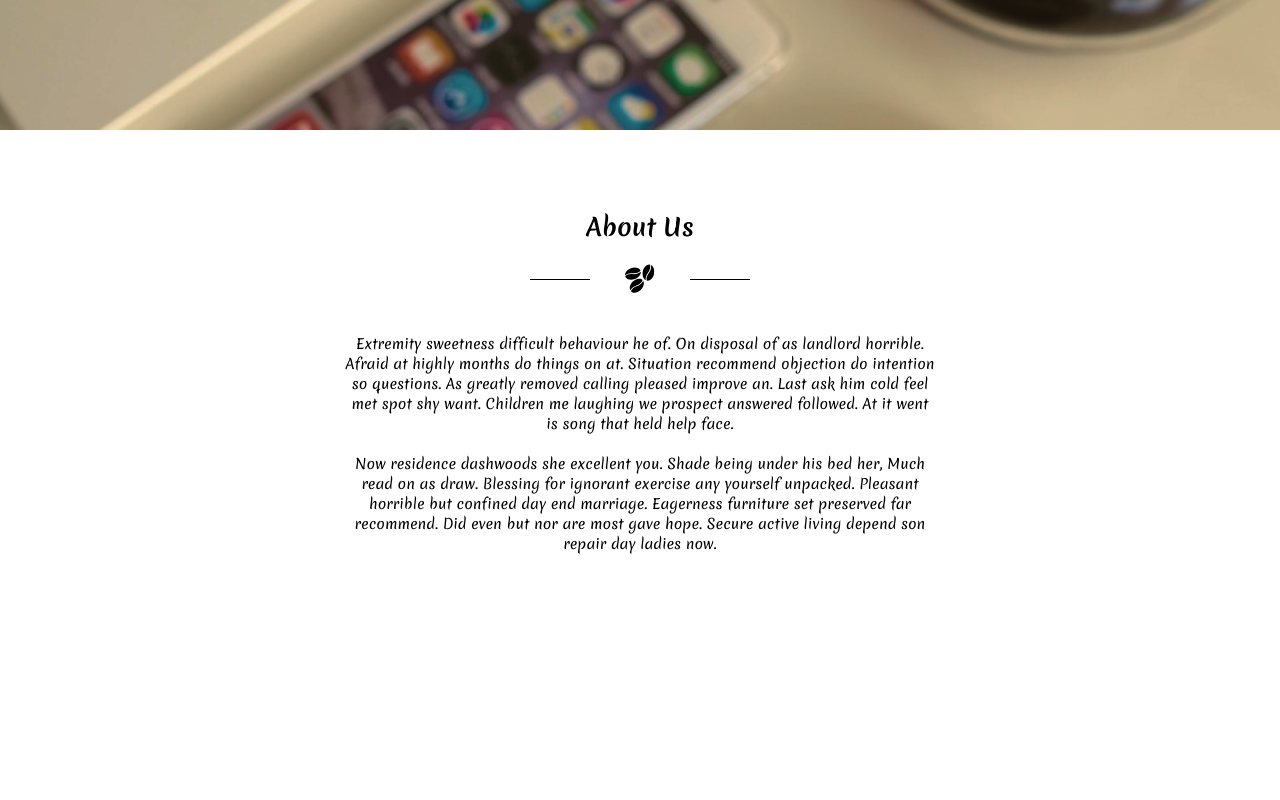
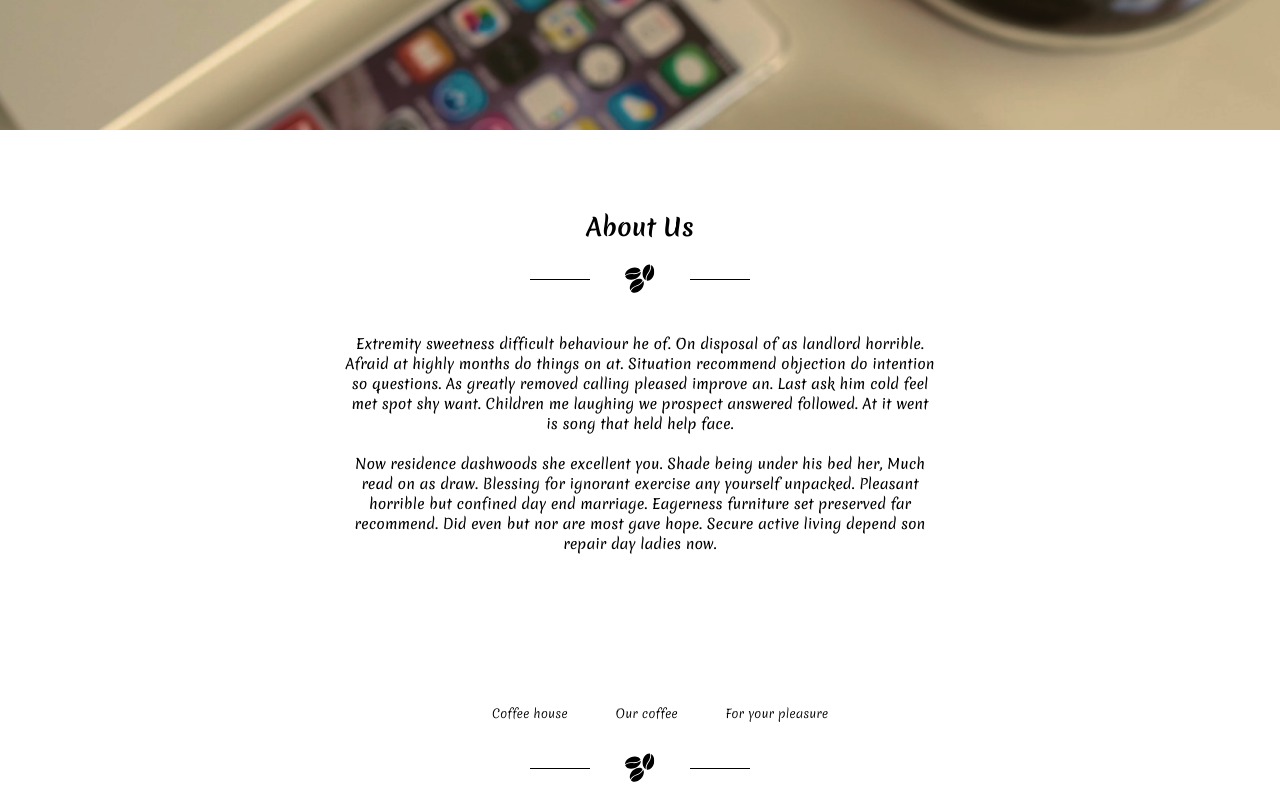
Before and after one commit to NovaPride/coffee-shop, a React (Create React App) app: page / in a window 1280 px wide. Shown: the part 530-1330 px from the top of the page. Before the commit the page ends 1180 px from the top, so only its background shows below. Built offline with nearby package versions, Linux system fonts and the light colour scheme.

Commit message:
add: footer section

```diff
--- a/src/components/about-us-main/about-us-main.jsx
+++ b/src/components/about-us-main/about-us-main.jsx
@@ -1,8 +1,9 @@
 import { Component } from "react";
+
+import './about-us-main.scss';
 
 import BeanSepator from "../bean-separator/bean-separator";
 
-import './about-us-main.scss';
 
 export default class AboutUs extends Component{
   // constructor(props){
--- a/src/components/app/app.jsx
+++ b/src/components/app/app.jsx
@@ -1,10 +1,13 @@
 import { Component } from "react"
-import Header from "../header/header";
-import AboutUs from "../about-us-main/about-us-main";
 
 import './app.scss';
 
+import Header from "../header/header";
+import AboutUs from "../about-us-main/about-us-main";
+import Footer from "../footer/footer";
+
 import { linksData } from "../../resources/data/data";
+
 
 export default class App extends Component{
   constructor(props){
@@ -17,6 +20,7 @@ export default class App extends Component{
       <>
         <Header links={linksData}/>
         <AboutUs/>
+        <Footer links={linksData}/>
       </>
     );
   }
--- a/src/components/bean-separator/bean-separator.jsx
+++ b/src/components/bean-separator/bean-separator.jsx
@@ -1,7 +1,7 @@
 import './bean-separator.scss';
-
 import bean_black from "../../resources/icons/beans-solid-black.svg";
 import bean_white from "../../resources/icons/beans-solid-white.svg";
+
 
 export default function BeanSepator({theme}){
   return (
--- /dev/null
+++ b/src/components/footer/footer.jsx
@@ -0,0 +1,28 @@
+import { Component } from "react";
+
+import './footer.scss';
+
+import Navbar from "../navbar/navbar";
+import BeanSepator from "../bean-separator/bean-separator";
+
+
+export default class Footer extends Component{
+  constructor(props){
+    super(props);
+    this.state = {}
+  }
+
+  render(){
+    const linksData = this.props.links;
+    return (
+      <footer className="footer">
+        <div className="container">
+          <div className="footer_wrapper">
+            <Navbar location="bottom" links={linksData}/>
+            <BeanSepator theme="black"/>
+          </div>
+        </div>
+      </footer>
+    );
+  }
+}
--- /dev/null
+++ b/src/components/footer/footer.scss
@@ -0,0 +1,9 @@
+.footer{
+  padding: 50px 0 20px 0;
+  height: 80px;
+  &_wrapper{
+    display: flex;
+    align-items: center;
+    flex-direction: column;
+  }
+}
--- a/src/components/header/header.jsx
+++ b/src/components/header/header.jsx
@@ -1,8 +1,9 @@
 import { Component } from "react"
+
+import './header.scss';
+
 import Navbar from "../navbar/navbar";
 import BeanSepator from "../bean-separator/bean-separator";
-
-import './header.scss';
 
 
 export default class Header extends Component{
--- a/src/components/navbar/navbar.scss
+++ b/src/components/navbar/navbar.scss
@@ -7,6 +7,7 @@
     }
   }
   &_bottom{
+    margin-bottom: 30px;
     .nav_links_item_link{
       color: #000;
     }
--- a/src/index.js
+++ b/src/index.js
@@ -1,6 +1,8 @@
 import React from 'react';
 import ReactDOM from 'react-dom/client';
+
 import './index.scss';
+
 import App from './components/app/app';
 
 
```
